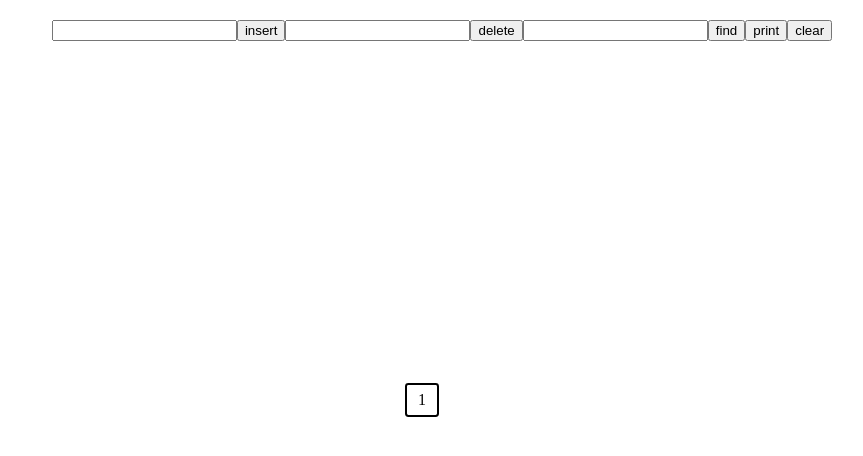
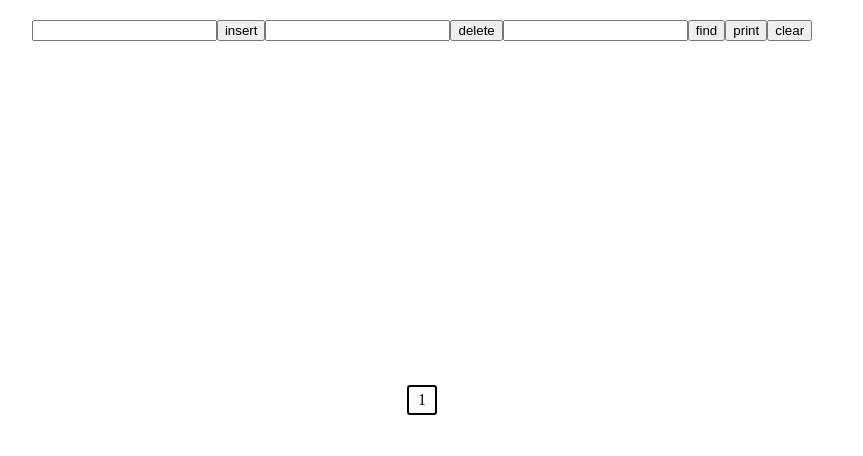
Before and after one commit to ovbiebo/Skip-Lists-Implementation, a plain HTML site: page index.html in a window 1280 px wide. Shown: the whole page, without its empty margins (218-1081 px from the left). Drawn offline with Linux system fonts and the light colour scheme.

Commit message:
Updated styles.css

```diff
--- a/styles/styles.css
+++ b/styles/styles.css
@@ -1,13 +1,18 @@
+*{
+    box-sizing: border-box;
+}
+
 header {
     display: flex;
     justify-content: center;
     padding: 20px;
     width: 100%;
     background-color: white;
-    position: fixed;
+    position:absolute;
 }
 
 body {
+    position: relative;
     height: 100vh;
     margin: 0;
 }
```
